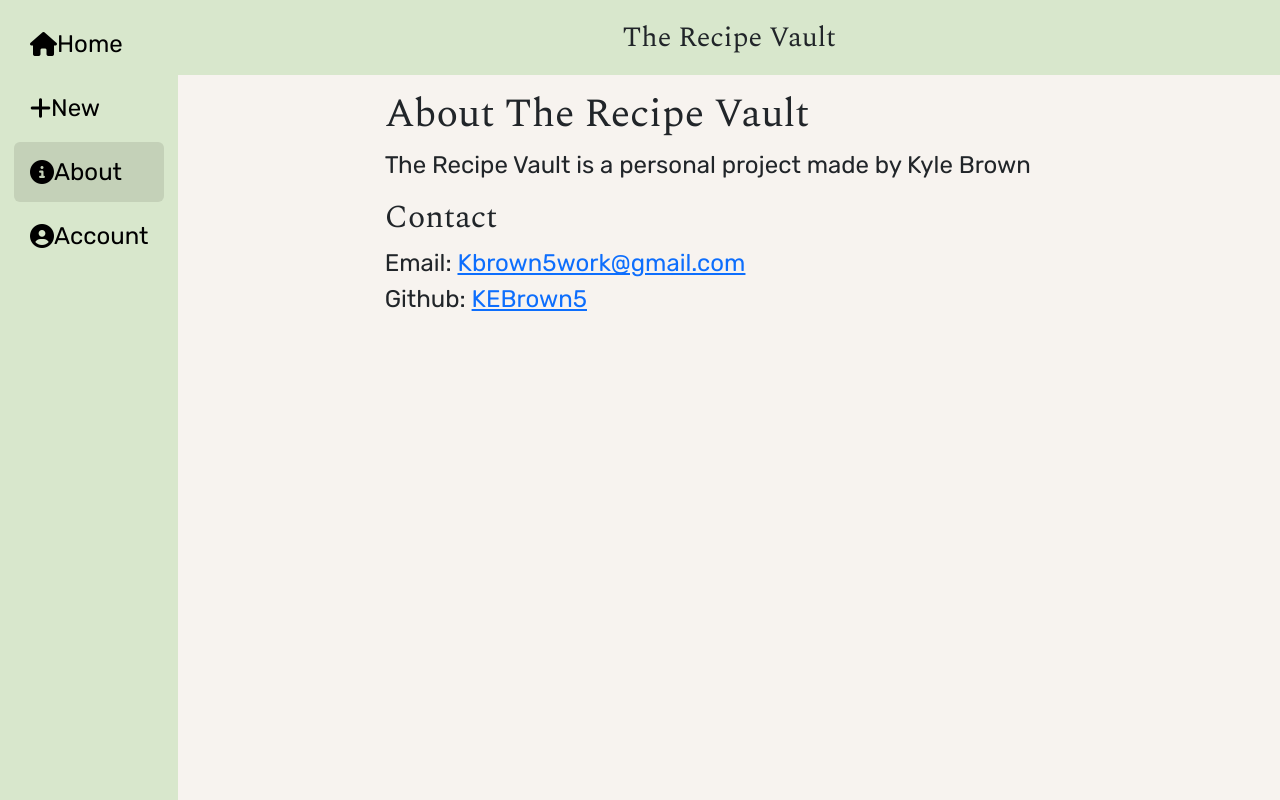
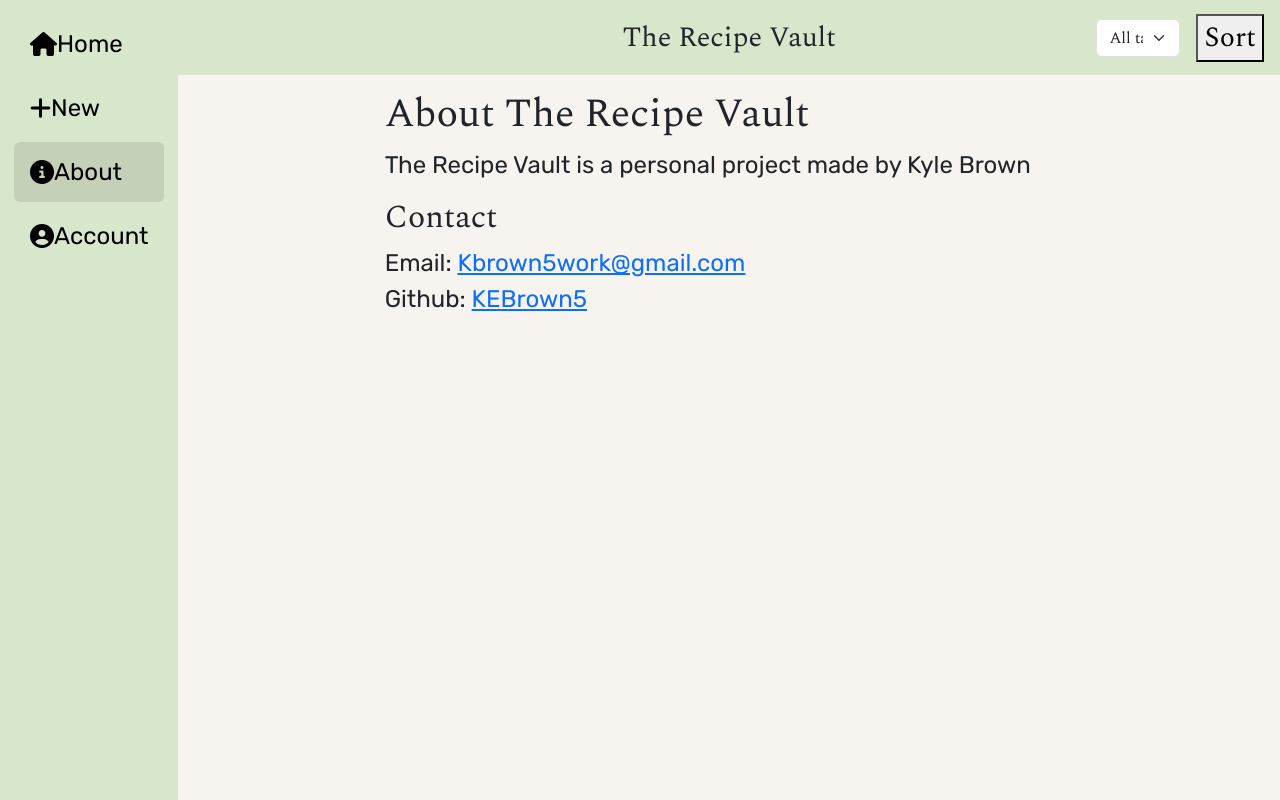
Before and after one commit to KEBrown5/PublicRecipeVault, a Django app: page /about/ in a window 1280 px wide. Run offline with Django 5.2, Linux system fonts and the light colour scheme; the visitor is signed in with stand-in values (Sample User, id 1); parts of the project's set-up code (start-up, migrations or seed data) failed here and were passed over; some libraries are stand-ins or nearby versions.

Commit message:
Added option to sort by tags

```diff
--- a/recipes/templates/recipes/base.html
+++ b/recipes/templates/recipes/base.html
@@ -23,9 +23,20 @@
         <!-- Sidebar/header -->
         <div class="container-fluid p-0">
             <div class = "row d-flex g-0">
-                <!-- Only visible on lg+ screens-->
                 <div class = "col-auto p-0 sidebar-col">
                     <div class = "sidebar sticky-top" id = "sidebarWrapper">
+                        <!-- <form method = "GET" action = "{% url 'recipes:home' %}">
+                            <select name = "tag" class = "form-select">
+                                <option value = "">All tags</option>
+                                {% for tag in tags %}
+                                    <option value = "{{ tag.name }}" {% if tag.name == selectedTag %} selected {% endif %}>
+                                        {{ tag.name }}
+                                    </option>
+                                {% endfor %}
+                            </select>
+                            <button type = "submit">Sort</button>
+                        </form>              -->
+
                         <a id = "/home/" class="sidebar-item" href="{% url 'recipes:home' %}">
                             <i class = "fa-solid fa-house"></i>
                             <span>Home</span>
@@ -60,6 +71,19 @@
                         <div class = "col-8 text-center">
                             <span>The Recipe Vault</span>
                         </div>
+                        <div class = "col-2 text-end">
+                            <form method = "GET" action = "{% url 'recipes:home' %}" class = "d-flex align-items-center">
+                                <select name = "tag" class = "form-select">
+                                    <option value = "">All tags</option>
+                                    {% for tag in tags %}
+                                        <option value = "{{ tag.name }}" {% if tag.name == selectedTag %} selected {% endif %}>
+                                            {{ tag.name }}
+                                        </option>
+                                    {% endfor %}
+                                </select>
+                                <button type = "submit" class = "mx-3">Sort</button>
+                            </form>
+                        </div>
                     </header>
 
                     <!-- Main content -->
--- a/recipes/views.py
+++ b/recipes/views.py
@@ -19,13 +19,13 @@ def home(request):
     recipes = Recipes.objects.filter(author = request.user)
 
     if selectedTag:
-        posts = posts.annotate(
+        recipes = recipes.annotate(
             is_match = Max(Case(
                 When(tags__name = selectedTag, then = Value(1)),
                 default = Value(0),
                 output_field = IntegerField()
             ))
-        ).order_by('-is_match', '-created_at')
+        ).order_by('-is_match', '-createdAt')
     else:
         recipes.order_by('-createdAt')
 
```
